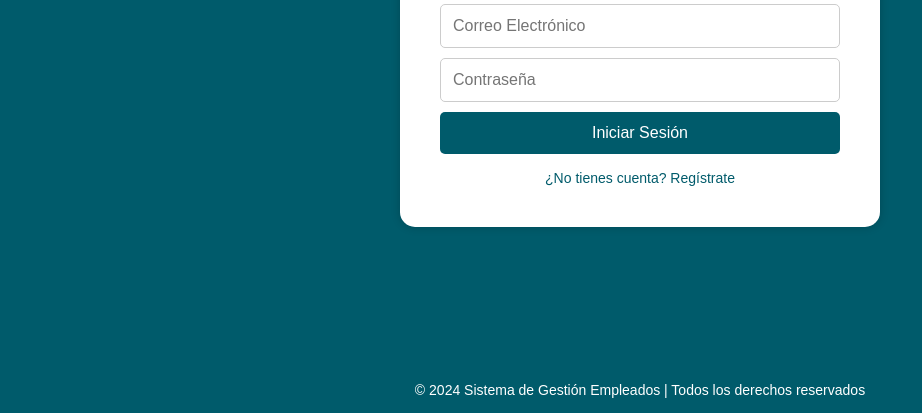
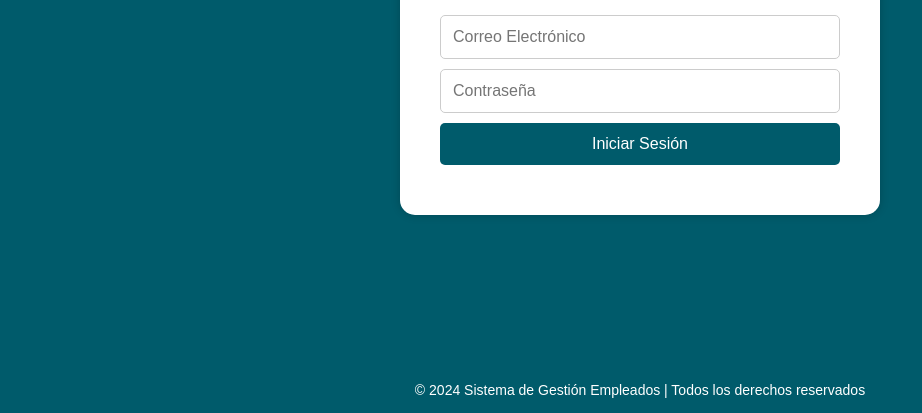
Before and after one commit to BeoGonzalez/Sistema-Empleados, a plain HTML site: page project/login/login.html in a window 1280 px wide. Shown: the part 387-800 px from the top of the page, without its empty margins (0-922 px from the left). Drawn offline with Linux system fonts and the light colour scheme.

Commit message:
Elimine la opcion de registro

```diff
--- a/project/login/login.html
+++ b/project/login/login.html
@@ -18,9 +18,6 @@
         <input type="password" placeholder="Contraseña" required />
         <button type="submit">Iniciar Sesión</button>
       </form>
-      <div class="register-link">
-        <a href="#">¿No tienes cuenta? Regístrate</a>
-      </div>
     </div>
   </div>
 
```
